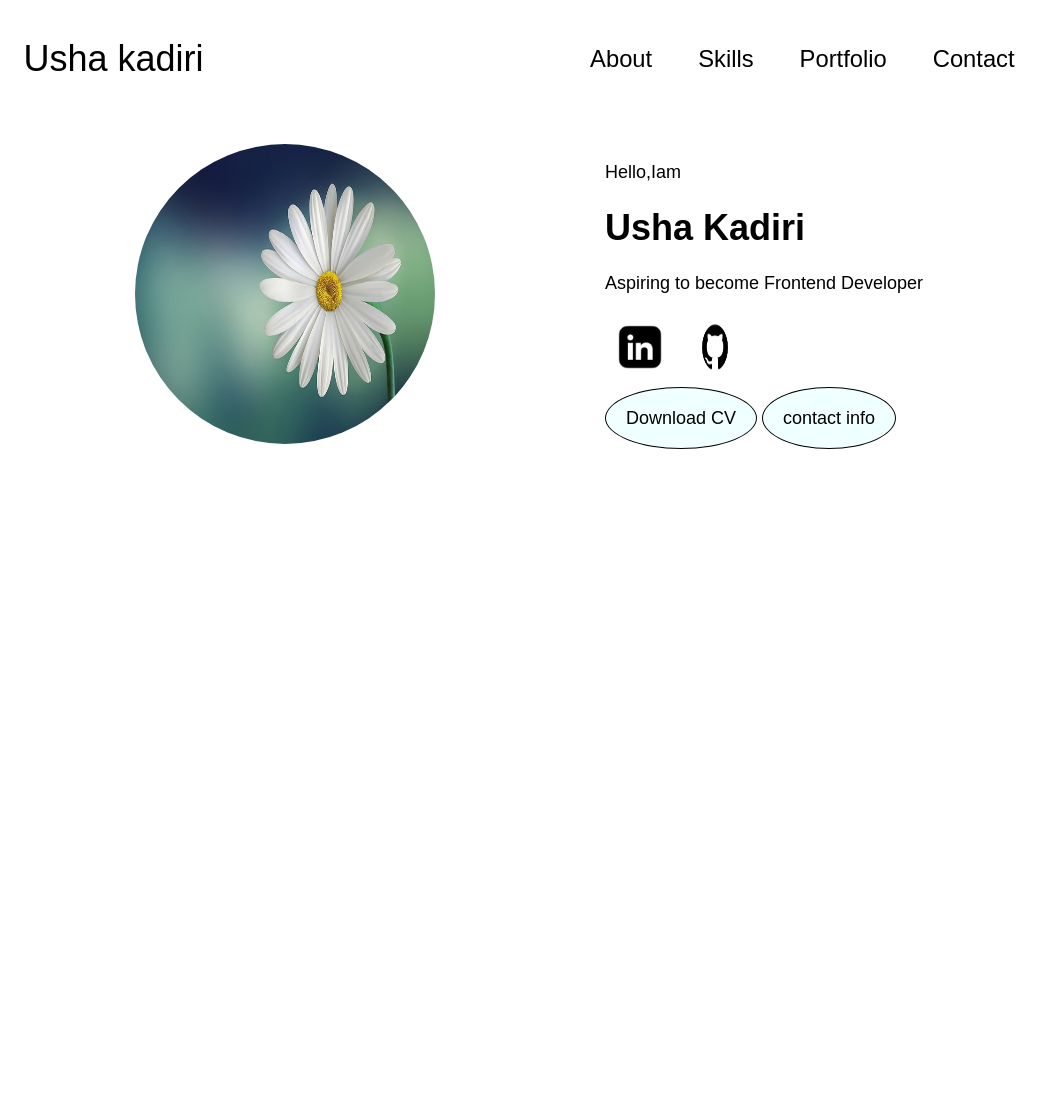
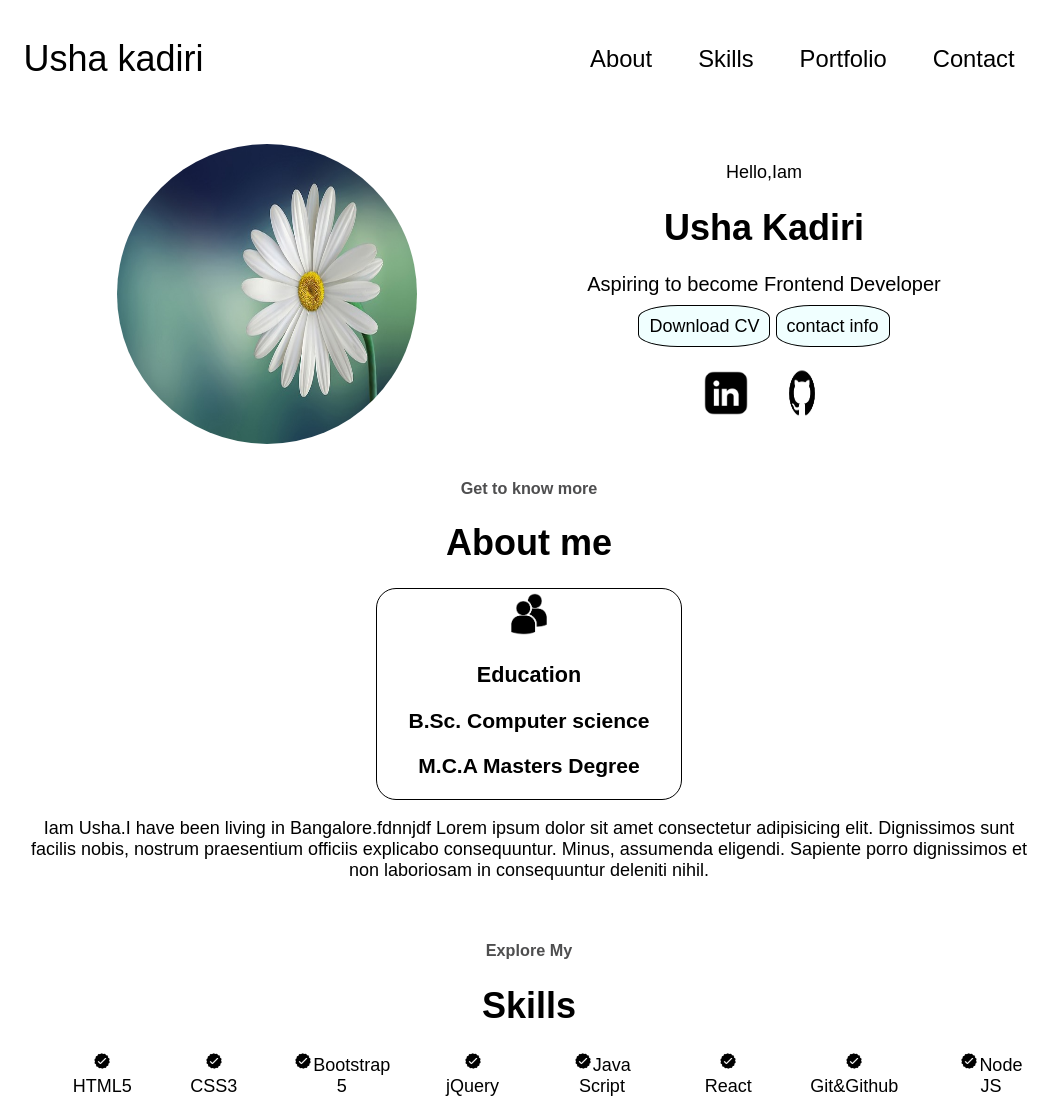
Before and after one commit to ushakadirigit/My-Portfolio-Website, a plain HTML site: page index.html in a window 1280 px wide. Shown: the part 5-1120 px from the top of the page, without its empty margins (111-1169 px from the left). Before the commit the page ends 800 px from the top, so only its background shows below. Drawn offline with Linux system fonts and the light colour scheme.

Commit message:
code added

```diff
--- a/index.html
+++ b/index.html
@@ -27,17 +27,59 @@
             <div class="text-section">
                 <p class="text-section-p1">Hello,Iam</p>
                 <h1 class="name">Usha Kadiri</h1>
-                <p>Aspiring to become Frontend Developer</p>
-
+                <p class="font-change">Aspiring to become Frontend Developer</p>
+                <a href="#" class="prop-change">Download CV</a>
+                <a href="#" class="prop-change">contact info</a><br/><br/>
                 <img src="linkedin.jpg" alt="linkedin icon" width="70px" height="70px"/>
-                <img src="git.png"  alt="github icon"/ width="70px" height="70px"><br/><br/>
-                <a href="#" class="prop-change">Download CV</a>
-                <a href="#" class="prop-change">contact info</a>
+                <img src="git.png"  alt="github icon"/ width="70px" height="70px">
 
 
             </div>
 
         </div>
+        <div id="about-container">
+            <h2 class="color-change">Get to know more</h2>
+            <h1>About me</h1>
+            <div id="qualification">
+                <img src="education.png" width="50px" height="50px"/>
+                <h2>Education</h2>
+                <h3>B.Sc. Computer science</h3>
+                <h3>M.C.A Masters Degree</h3>
+
+            </div>
+            <p>Iam Usha.I have been living in Bangalore.fdnnjdf Lorem ipsum dolor sit amet consectetur
+                adipisicing elit. Dignissimos sunt facilis nobis, nostrum praesentium officiis explicabo consequuntur. Minus,
+                 assumenda eligendi. Sapiente porro dignissimos et non laboriosam in consequuntur deleniti nihil.  </p>
+
+
+
+        </div>
+        <div id="skills-container">
+
+            <h2 class="color-change">Explore My</h2>
+            <h1>Skills</h1>
+
+                <ul class="list-container">
+                    <li><img src="checkmark.png" width="20px" height="20px"/>HTML5</li>
+                    <li><img src="checkmark.png" width="20px" height="20px"/>CSS3</li>
+                    <li><img src="checkmark.png" width="20px" height="20px"/>Bootstrap 5</li>
+                    <li><img src="checkmark.png" width="20px" height="20px"/>jQuery</li>
+                    <li><img src="checkmark.png" width="20px" height="20px"/>Java Script</li>
+                    <li><img src="checkmark.png" width="20px" height="20px"/>React</li>
+                    <li><img src="checkmark.png" width="20px" height="20px"/>Git&Github</li>
+                    <li><img src="checkmark.png" width="20px" height="20px"/>Node JS</li>
+
+
+                </ul>
+
+
+
+        </div>
+
+
+
+
+    </div>
 
     </div>
 
--- a/style.css
+++ b/style.css
@@ -51,8 +51,46 @@
     text-decoration: none;
     color: black;
     background-color: azure;
-    border-radius: 50%;
+    border-radius: 30%;
     border: 1px solid black;
-    padding: 20px;
+    padding: 10px;
 
 }
+#profile-container .text-section .font-change{
+    font-size: 20px;
+
+}
+
+#profile-container .text-section {
+    text-align: center;
+}
+#about-container,#skills-container{
+    text-align: center;
+
+}
+#about-container .color-change,#skills-container .color-change{
+    color: rgba(45, 45, 46, 0.842);
+    font-size: 0.9em;
+}
+
+#about-container #qualification {
+    border: 1px solid black;
+    border-radius: 20px;
+    width: 30%;
+   margin: 0 auto;
+}
+#skills-container {
+    margin-top: 60px;
+}
+#about-container h2{
+font-size: 1.2em;
+}
+.list-container {
+    list-style-type: none;
+
+    display: flex;
+
+    gap: 2.5rem;
+    justify-content: space-around;
+
+}
```
Also changed, not shown: checkmark.png (added), education.png (added).
